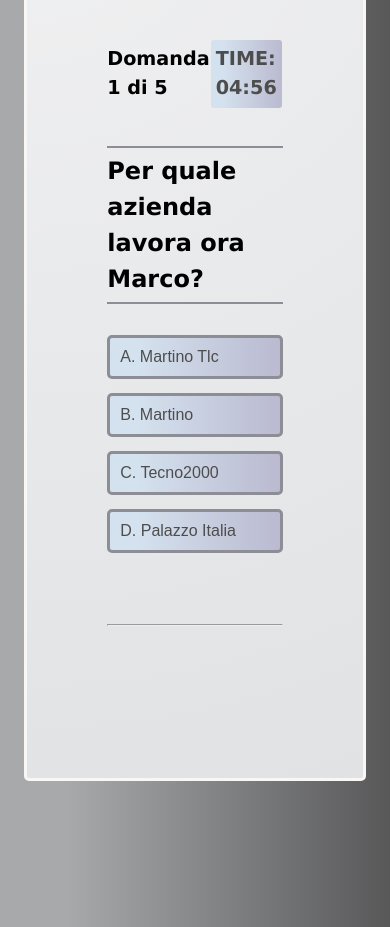
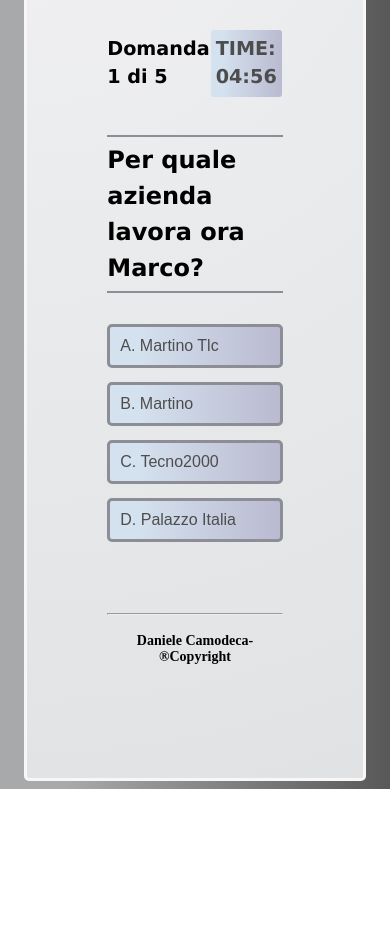
Before and after one commit to Magiko87/QuizApp, a plain HTML site: page index.html in a window 390 px wide. Shown: the part 173-1100 px from the top of the page. After the commit the page ends 962 px from the top, so only its background shows below. Drawn offline with Linux system fonts and the light colour scheme.

Commit message:
update bug

```diff
--- a/Assest/Css/style.css
+++ b/Assest/Css/style.css
@@ -100,6 +100,11 @@
     background: rgb(65, 65, 65);
     color: white;
 }
+.btn:active,
+.btn:focus {
+  outline: none;
+  -webkit-tap-highlight-color: transparent;
+}
 #score {
     color: black;
     text-align: center;
@@ -142,20 +147,14 @@ footer{
         position: relative;
         display: flex;
         flex-direction: column;
-        justify-content: center;
+        justify-content: space-between; /* Aggiungi spazio tra gli elementi interni */
         align-items: center;
         height: 100vh;
       }
 
       footer {
-        position: relative;
-        left: 50%;
-        top: 50%;
-        transform: translate(-50%, -50%);
-        width: 100%;
-        margin-top: 10px;
         font-size: 14px;
         text-align: center;
+        margin-top: auto; /* Sposta il footer all'estremità inferiore */
       }
-
     }
--- a/index.html
+++ b/index.html
@@ -6,6 +6,12 @@
     <meta name="viewport" content="width=device-width, initial-scale=1.0">
     <title>QuizApp</title>
     <link rel="stylesheet" href="./Assest/Css/style.css">
+    <meta property="og:title" content="QuizApp" />
+    <meta property="og:description" content="Un semplice Quiz App implementato in JavaScrip" />
+    <meta property="og:image" content=" url " />
+    <meta property="og:url" content="https://magiko87.github.io/QuizApp/" />
+    <meta property="og:type" content="Quiz" />
+
 </head>
 <body>
     <div class="container">
```
Also changed, not shown: Assest/Immagini/QuizApp.png (added).
